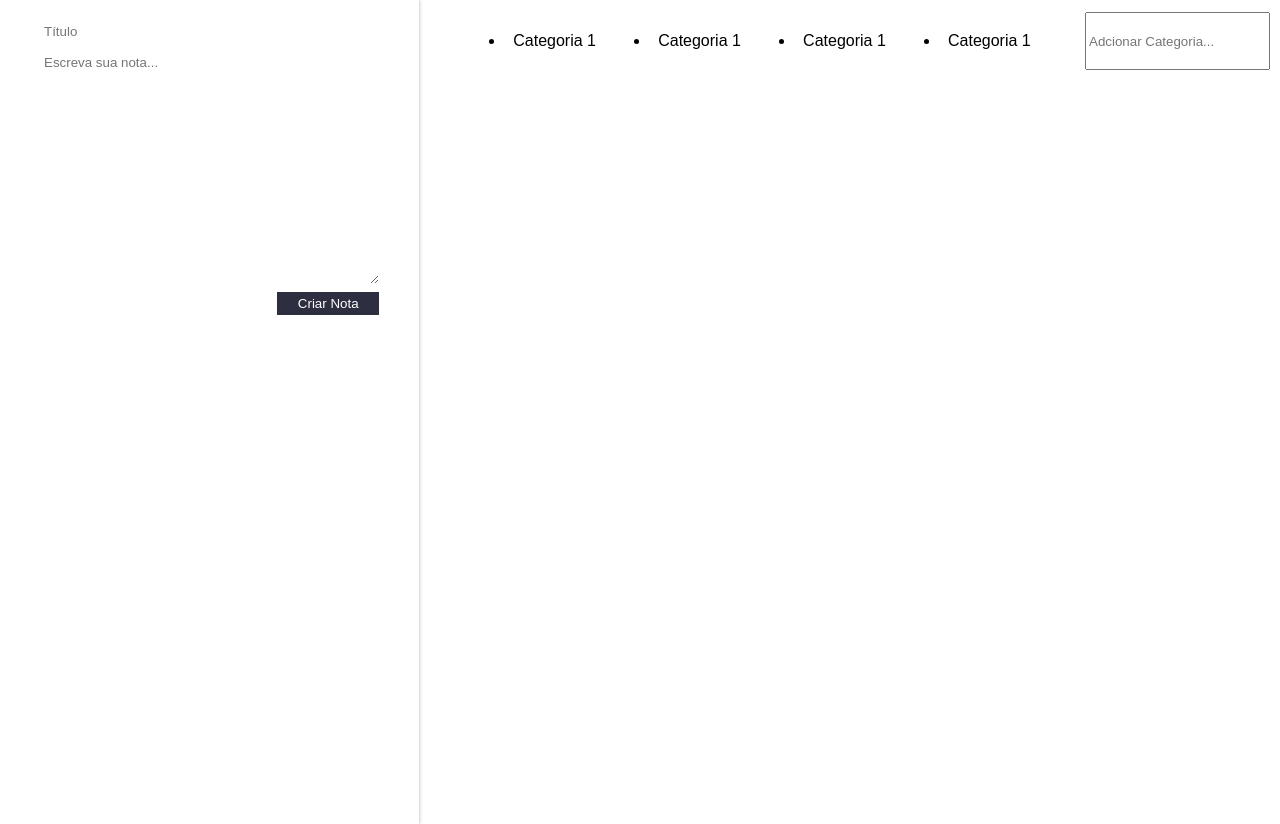
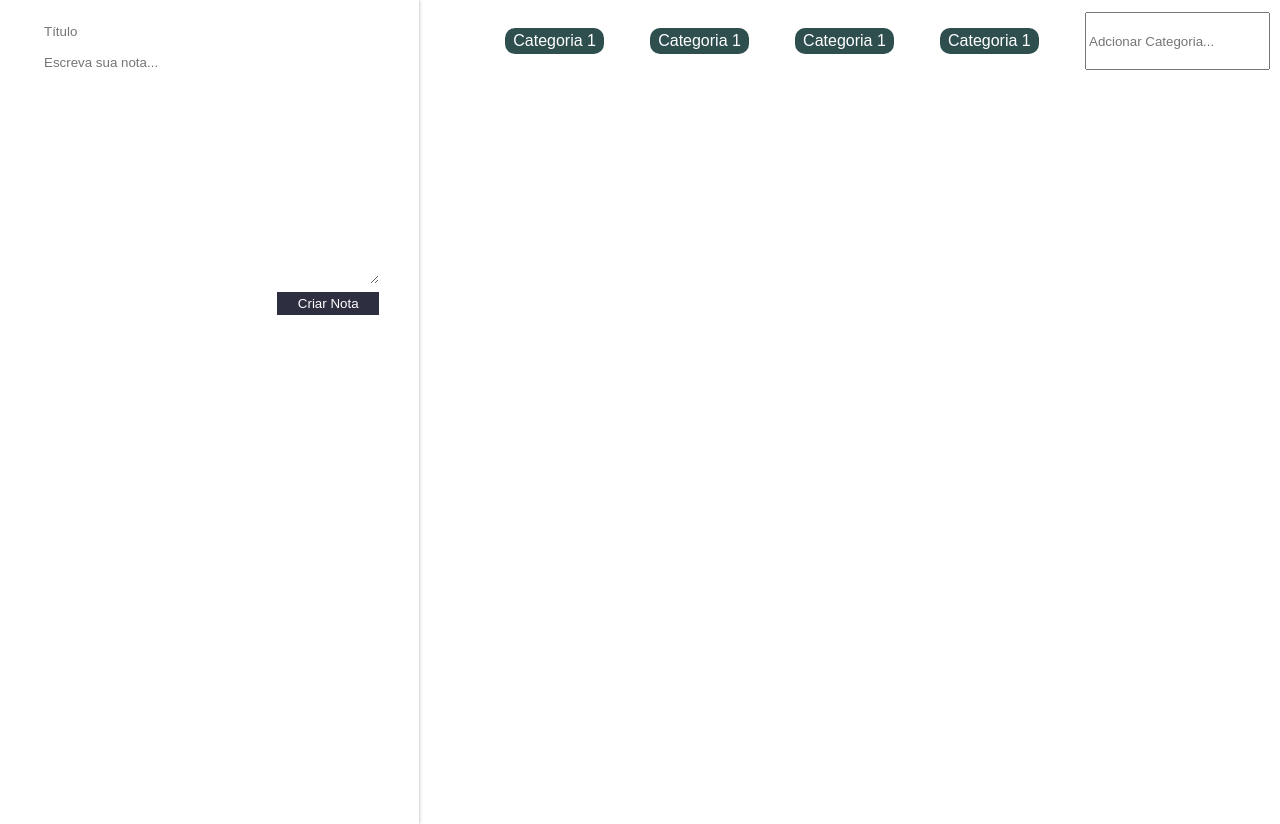
Before and after one commit to leosec/ceep, a React (Create React App) app: page / in a window 1280 px wide. Built offline with nearby package versions, Linux system fonts and the light colour scheme.

Commit message:
Front-end - estilo de categorias e captura do evento OnKeyUp

```diff
--- a/src/App.js
+++ b/src/App.js
@@ -10,7 +10,8 @@ class App extends Component {
     super();
 
     this.state = {
-      notas: []
+      notas: [],
+      categorias: [],
     }
   }
 
--- a/src/components/FormularioCadastro/FormularioCadastro.jsx
+++ b/src/components/FormularioCadastro/FormularioCadastro.jsx
@@ -29,8 +29,8 @@ export default class FormularioCadastro extends Component {
     render() {
         return (
             <form className="form-cadatro" onSubmit={this._criarNota.bind(this)}>
-                <input type="text" placeholder="Título" className="form-cadastro_input" onChange={this._handleMudancaTitulo.bind(this)} />
-                <textarea placeholder="Escreva sua nota..." rows={15} className="form-cadastro_input" onChange={this._hendleMudancaTexto.bind(this)}/>
+                <input type="text" required placeholder="Título" className="form-cadastro_input" onChange={this._handleMudancaTitulo.bind(this)} />
+                <textarea placeholder="Escreva sua nota..." required rows={15} className="form-cadastro_input" onChange={this._hendleMudancaTexto.bind(this)}/>
                 <button className="form-cadastro_input form-cadastro_submit">Criar Nota</button>
             </form>
         );
--- a/src/components/ListaDeCategorias/estilo.css
+++ b/src/components/ListaDeCategorias/estilo.css
@@ -10,9 +10,12 @@
     justify-content: space-evenly;
 }
 .lista-categorias_item{
+    background-color: darkslategrey;
+    color: white;
     padding: 4px 8px;
     border-radius: 10px;
     font-family: Arial, Helvetica, sans-serif;
+    list-style: none;
 }
 .lista-categorias_input{
     margin-right: 10px;
```
